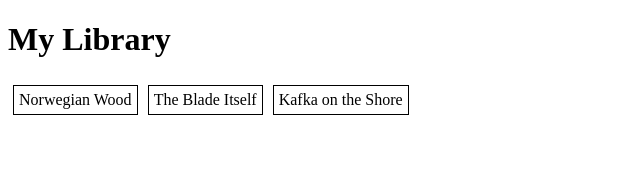
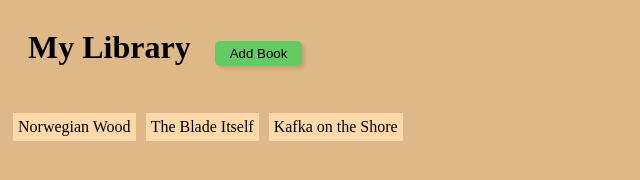
Before and after one commit to rann143/Library, a plain HTML site: page index.html in a window 1280 px wide. Shown: the whole page, without its empty margins (0-640 px from the left). Drawn offline with Linux system fonts and the light colour scheme.

Commit message:
added 'add book' button, no functionality yet; basic styling

```diff
--- a/index.html
+++ b/index.html
@@ -11,6 +11,8 @@
 <body>
     <h1>My Library</h1>
 
+    <button class="add-book" type="submit">Add Book</button>
+
     <div class="container"></div>
 
 </body>
--- a/script.js
+++ b/script.js
@@ -5,9 +5,10 @@
 myLibrary.forEach(item => {
     let card = document.createElement('div');
     card.textContent = item;
-    card.style.border = "1px solid";
+    // card.style.border = "1px solid";
     card.style.margin = "5px";
     card.style.padding = "5px";
+    card.style.backgroundColor = "rgb(253, 217, 170)";
     container.appendChild(card);
 })
 
@@ -24,9 +25,10 @@
 
     let card = document.createElement('div');
     card.textContent = book;
-    card.style.border = "1px solid";
+    // card.style.border = "1px solid";
     card.style.margin = "5px";
     card.style.padding = "5px";
+    card.style.backgroundColor = "rgb(253, 217, 170)";
     container.appendChild(card);
 
 }
--- a/style.css
+++ b/style.css
@@ -2,3 +2,23 @@
     display: flex;
     flex-wrap: wrap;
 }
+
+h1{
+    display: inline-block;
+    padding-bottom: 20px;
+    padding-left: 20px;
+    padding-right: 20px;
+}
+
+body {
+    background-color: burlywood;
+
+}
+
+.add-book {
+    padding: 5px 15px;
+    background-color: rgb(100, 202, 100);
+    border: none;
+    border-radius: 5px;
+    box-shadow: 3px 3px 3px rgba(0, 0, 0, 0.103);
+}
```
